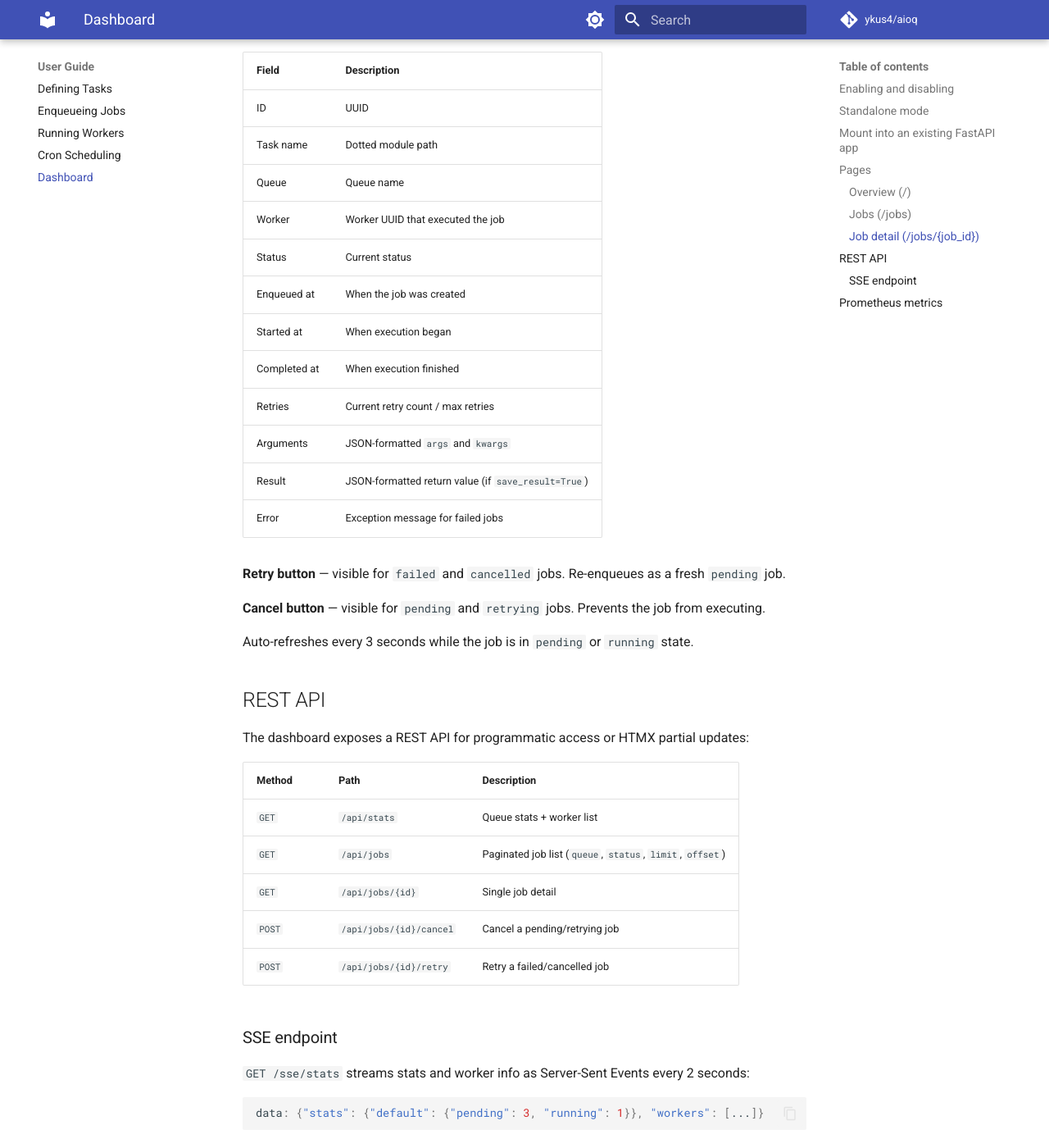
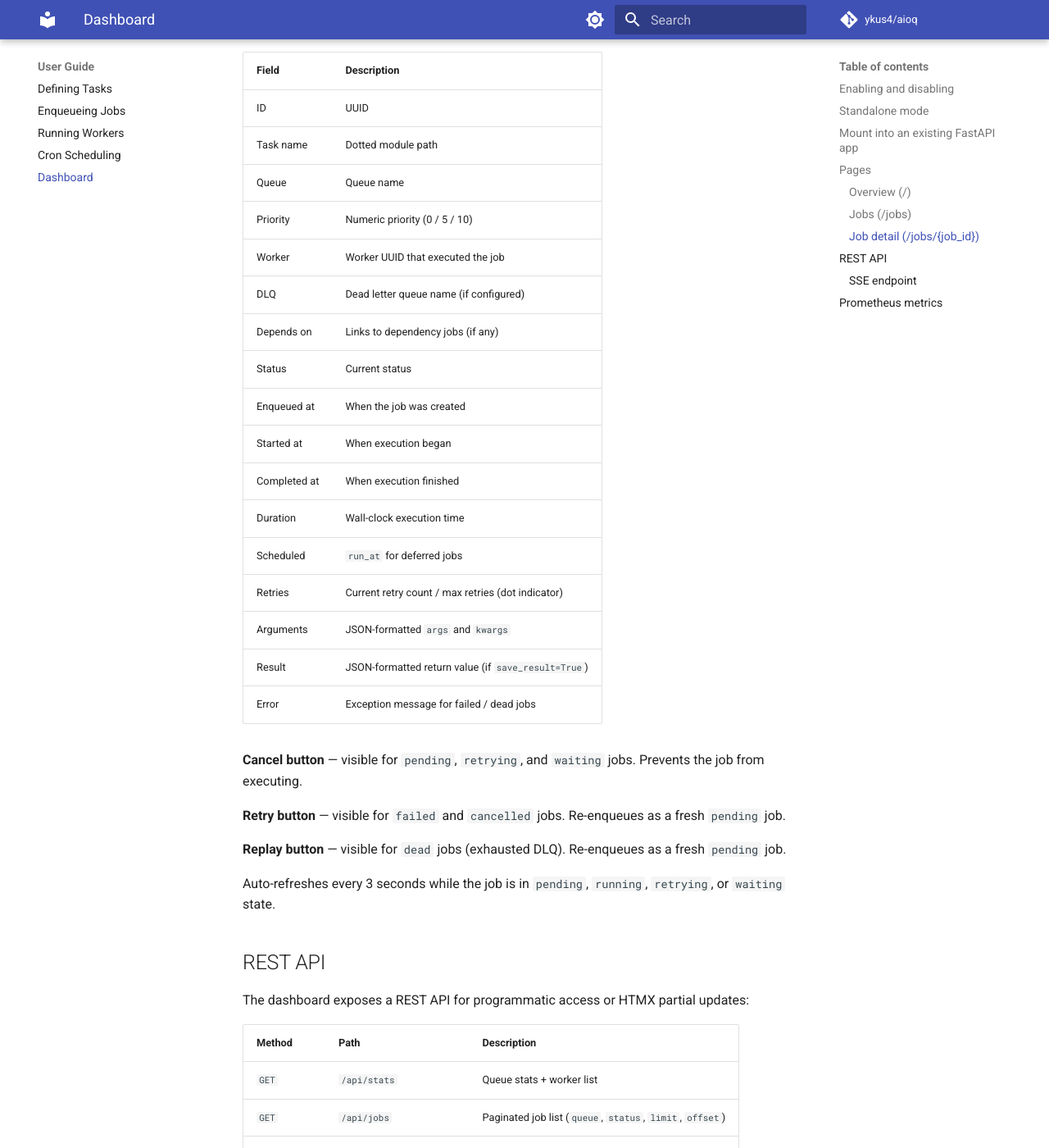
Before and after one commit to ykus4/aioq, an MkDocs documentation site: the page built from docs/guide/dashboard.md, in a window 1280 px wide and 1400 px high, scrolled down 1718 px. Shown: the whole window at 82% size. Built offline with MkDocs 1.6.1 and Material for MkDocs 9.7.7, drawn with Linux system fonts in a browser that asks for light colours; comment, search, counter and statistics services are not loaded; some of the changed text lies outside the part shown.

```diff
--- a/docs/guide/dashboard.md
+++ b/docs/guide/dashboard.md
@@ -62,21 +62,28 @@ Full metadata for a single job:
 | ID | UUID |
 | Task name | Dotted module path |
 | Queue | Queue name |
+| Priority | Numeric priority (0 / 5 / 10) |
 | Worker | Worker UUID that executed the job |
+| DLQ | Dead letter queue name (if configured) |
+| Depends on | Links to dependency jobs (if any) |
 | Status | Current status |
 | Enqueued at | When the job was created |
 | Started at | When execution began |
 | Completed at | When execution finished |
-| Retries | Current retry count / max retries |
+| Duration | Wall-clock execution time |
+| Scheduled | `run_at` for deferred jobs |
+| Retries | Current retry count / max retries (dot indicator) |
 | Arguments | JSON-formatted `args` and `kwargs` |
 | Result | JSON-formatted return value (if `save_result=True`) |
-| Error | Exception message for failed jobs |
+| Error | Exception message for failed / dead jobs |
+
+**Cancel button** — visible for `pending`, `retrying`, and `waiting` jobs. Prevents the job from executing.
 
 **Retry button** — visible for `failed` and `cancelled` jobs. Re-enqueues as a fresh `pending` job.
 
-**Cancel button** — visible for `pending` and `retrying` jobs. Prevents the job from executing.
+**Replay button** — visible for `dead` jobs (exhausted DLQ). Re-enqueues as a fresh `pending` job.
 
-Auto-refreshes every 3 seconds while the job is in `pending` or `running` state.
+Auto-refreshes every 3 seconds while the job is in `pending`, `running`, `retrying`, or `waiting` state.
 
 ## REST API
 
@@ -87,8 +94,9 @@ The dashboard exposes a REST API for programmatic access or HTMX partial updates
 | `GET` | `/api/stats` | Queue stats + worker list |
 | `GET` | `/api/jobs` | Paginated job list (`queue`, `status`, `limit`, `offset`) |
 | `GET` | `/api/jobs/{id}` | Single job detail |
-| `POST` | `/api/jobs/{id}/cancel` | Cancel a pending/retrying job |
+| `POST` | `/api/jobs/{id}/cancel` | Cancel a pending/retrying/waiting job |
 | `POST` | `/api/jobs/{id}/retry` | Retry a failed/cancelled job |
+| `POST` | `/api/jobs/{id}/replay` | Replay a dead (DLQ-exhausted) job |
 
 ### SSE endpoint
 
--- a/pyproject.toml
+++ b/pyproject.toml
@@ -63,6 +63,9 @@ packages = ["src/aioq"]
 [tool.pytest.ini_options]
 asyncio_mode = "auto"
 testpaths = ["tests"]
+markers = [
+    "integration: requires a live external service (e.g. Redis)",
+]
 
 [tool.ruff]
 src = ["src"]
```
Also changed, not shown: 2 other files.
